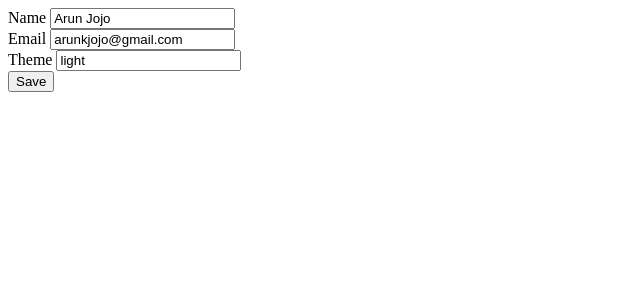
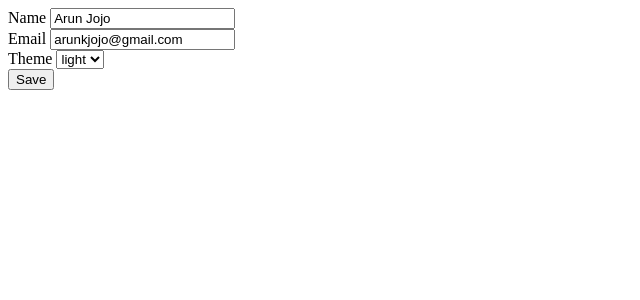
Before and after one commit to arunkjojo/react-o3sjkk, a React (Create React App) app: page /edit in a window 1280 px wide. Shown: the top 300 px of the page, without its empty margins (0-640 px from the left). Built offline with nearby package versions, Linux system fonts and the light colour scheme.

Commit message:
1 file modified

```diff
--- a/src/Components/Edit.js
+++ b/src/Components/Edit.js
@@ -45,7 +45,10 @@ export const Edit = () => {
         </div>
         <div className="themeField">
           <label for="theme">Theme </label>
-        <input id="theme" onChange={themeChange} value={userTheme} />
+          <select onChange={themeChange} value={userTheme}>
+            <option value="light">light</option>
+            <option value="dark">dark</option>
+          </select>
         </div>
         <div className="saveField">
           <button onClick={saveProfile}>Save</button>
```
Lines whose indentation alone changed are shown as unchanged.
